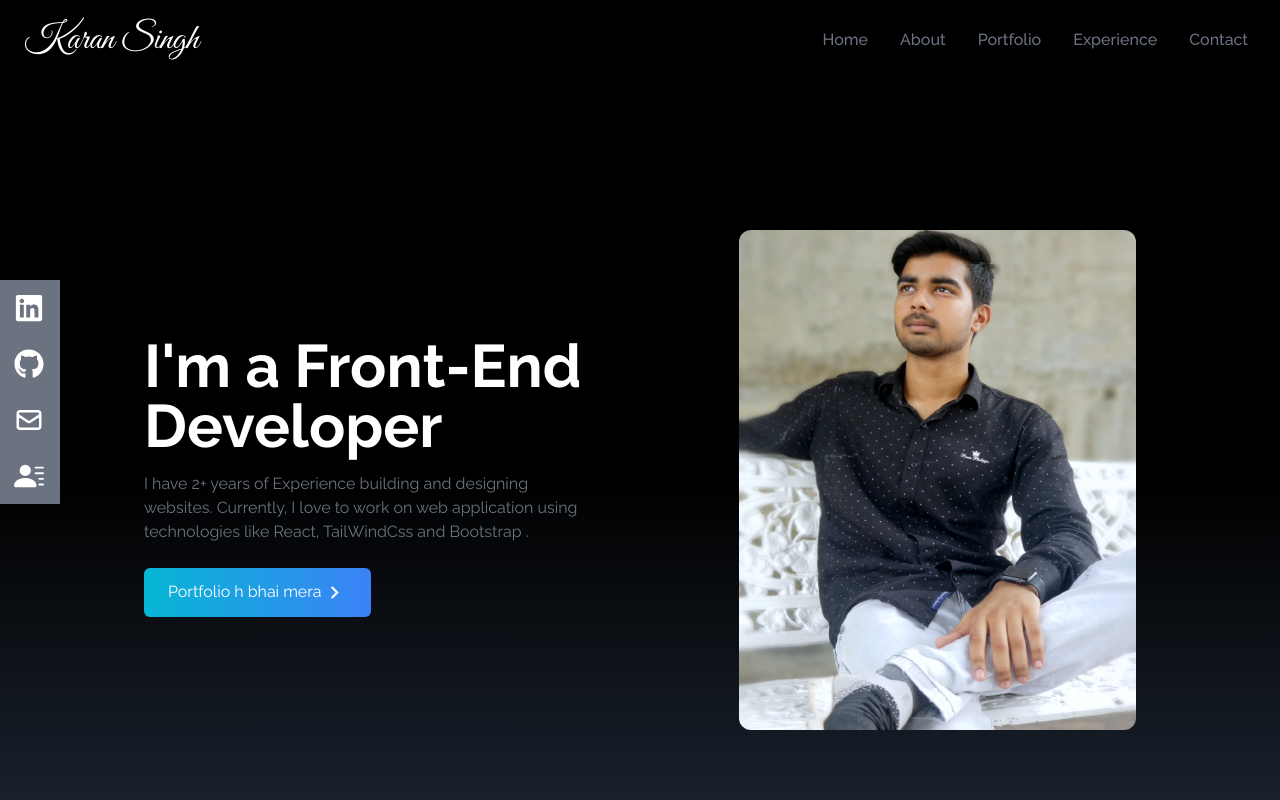
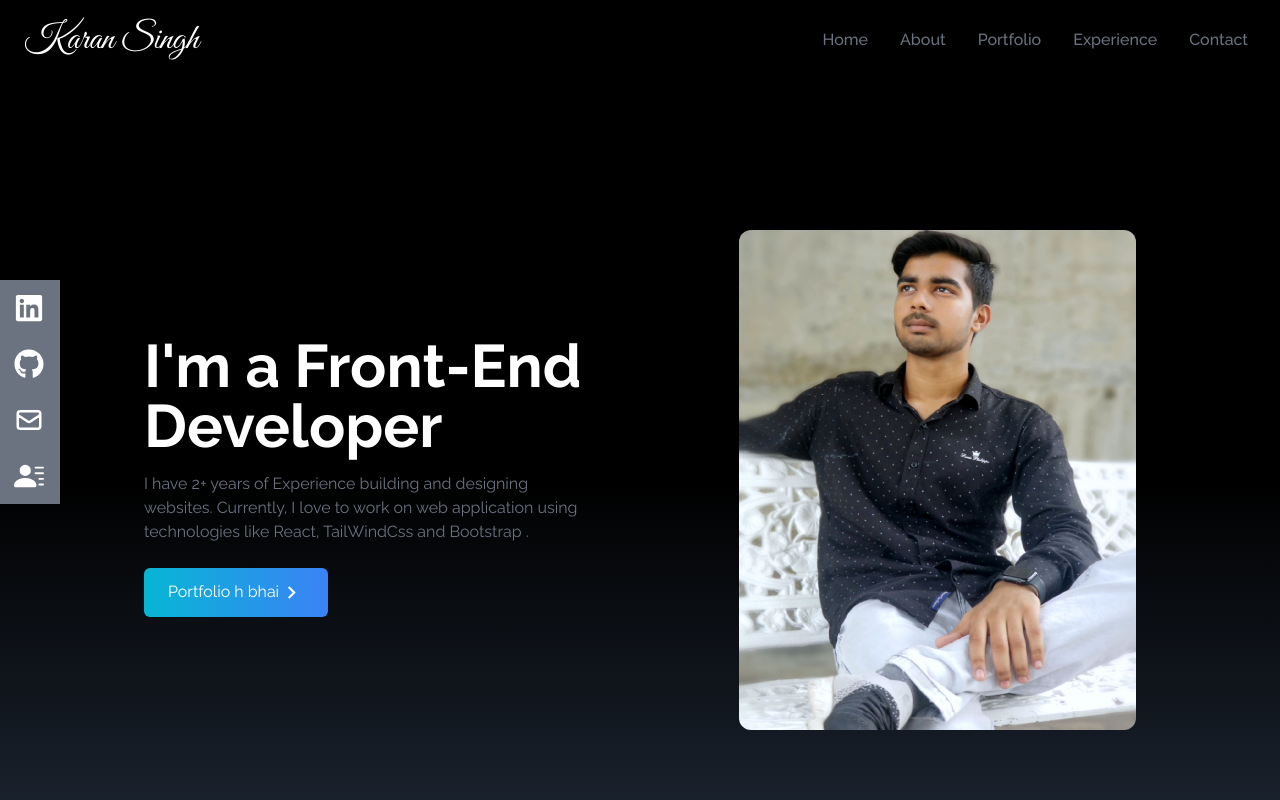
Before and after one commit to karansingh2004/portfolio, a React (Create React App) app: page / in a window 1280 px wide. Shown: the top 800 px of the page. Built offline with nearby package versions, Linux system fonts and the light colour scheme.

Commit message:
Hoja n deploy kyu mje leve h

```diff
--- a/src/components/Home.jsx
+++ b/src/components/Home.jsx
@@ -18,7 +18,7 @@ const Home = () => {
 
                     <div>
                         <Link to='portfolio' smooth duration={500} className='group w-fit px-6 py-3 my-2 flex items-center rounded-md bg-gradient-to-r from-cyan-500 to-blue-500 cursor-pointer'>
-                            Portfolio h bhai mera
+                            Portfolio h bhai
                             <span className='group-hover:rotate-90 duration-300'>
                                 <MdOutlineKeyboardArrowRight size={25} />
                             </span>
```
